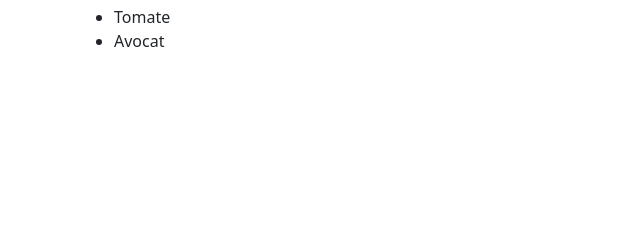
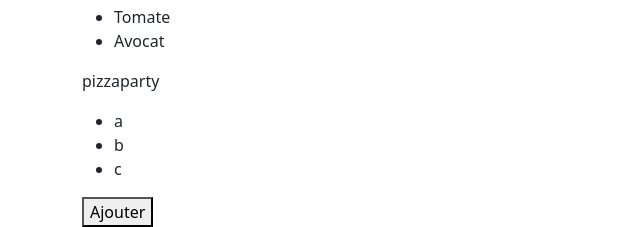
Before and after one commit to matthieumota/angular, an Angular app: page / in a window 1280 px wide. Shown: the part 1004-1231 px from the top of the page, without its empty margins (0-640 px from the left). Before the commit the page ends 1073 px from the top, so only its background shows below. Built offline with nearby package versions, Linux system fonts and the light colour scheme.

Commit message:
Explain two way data binding

```diff
--- a/src/app/app.component.html
+++ b/src/app/app.component.html
@@ -28,9 +28,12 @@
   En effet, modifier le Input directement pourrait entrainer
   une incohérence des données pour le parent. On pourra régler le soucis
   avec le Output. Pour la date, je peux aussi montrer le ngModelChange -->
-  <select [(ngModel)]="user.birthday">
+  <select [ngModel]="user.birthday" (ngModelChange)="user.birthday = $event">
     <option *ngFor="let year of dates" [value]="year">{{ year }}</option>
   </select>
 
   <app-ingredient-list [ingredients]="ingredients"></app-ingredient-list>
+
+  <!-- [value]="title" (valueChange)="title = $event" -->
+  <app-twoway [(value)]="title" [(array)]="letters"></app-twoway>
 </div>
--- a/src/app/app.component.ts
+++ b/src/app/app.component.ts
@@ -9,6 +9,7 @@ import { FormsModule } from '@angular/forms';
 import { Ingredient } from './models/ingredient';
 import { IngredientListComponent } from './ingredient-list/ingredient-list.component';
 import { MenuComponent } from './menu/menu.component';
+import { TwowayComponent } from './twoway/twoway.component';
 
 const PIZZAS: Pizza[] = [
   { id: 1, name: 'Reine', price: 12, image: '/assets/pizzas/reine.jpg' },
@@ -22,7 +23,8 @@ export const exercices = [
   CounterComponent,
   AuthorComponent,
   IngredientListComponent,
-  MenuComponent
+  MenuComponent,
+  TwowayComponent
 ];
 
 @Component({
@@ -50,6 +52,9 @@ export class AppComponent {
     { id: 2, name: 'Avocat', weight: 60, price: 1.50, image: 'avocat.png' }
   ];
 
+  numbers: number[] = [1, 2, 3];
+  letters: string[] = ['a', 'b', 'c'];
+
   onSelect(pizza: Pizza): void {
     if (this.selectedPizza === pizza) {
       this.selectedPizza = null;
--- /dev/null
+++ b/src/app/twoway/twoway.component.ts
@@ -0,0 +1,33 @@
+import { CommonModule } from '@angular/common';
+import { Component, EventEmitter, Input, Output } from '@angular/core';
+
+@Component({
+  selector: 'app-twoway',
+  standalone: true,
+  imports: [CommonModule],
+  template: `
+    <p (click)="valueChange.emit('NEW')">{{ value }}</p>
+
+    <ul>
+      <li *ngFor="let item of array">
+        <span (click)="remove(item)">{{ item }}</span>
+      </li>
+    </ul>
+    <button (click)="add()">Ajouter</button>
+  `,
+})
+export class TwowayComponent {
+  @Input() value!: string;
+  @Output() valueChange: EventEmitter<string> = new EventEmitter();
+
+  @Input() array!: any[];
+  @Output() arrayChange: EventEmitter<any[]> = new EventEmitter();
+
+  remove(item: any) {
+    this.arrayChange.emit(this.array.filter(el => el !== item));
+  }
+
+  add() {
+    this.arrayChange.emit([ ...this.array, 18 ]);
+  }
+}
```
